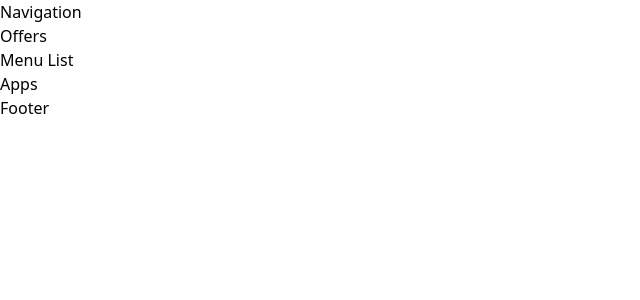
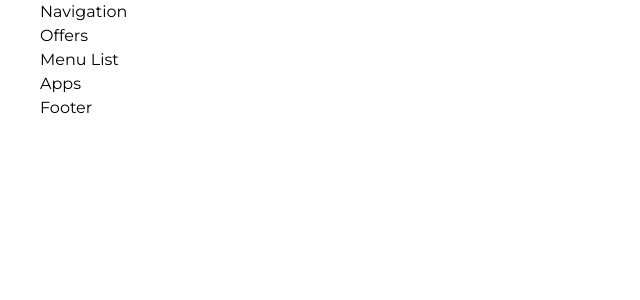
Before and after one commit to BelkinAndreu/your-food, a React (Vite) app: page /menu in a window 1280 px wide. Shown: the top 300 px of the page, without its empty margins (0-640 px from the left). Built offline with nearby package versions, Linux system fonts and the light colour scheme.

Commit message:
add main style for App

```diff
--- a/src/index.css
+++ b/src/index.css
@@ -2,6 +2,17 @@
 @tailwind components;
 @tailwind utilities;
 
+@font-face {
+  font-family: "Montserrat";
+  src: local("Montserrat"), url("./fonts/Montserrat.ttf") format("truetype");
+  font-weight: normal;
+}
+
 * {
-  @apply m-0 p-0 box-border;
+  @apply m-0 p-0 box-border font-Montserrat;
 }
+
+.container {
+  @apply max-w-[1200px] my-0 mx-auto w-full;
+  @apply min-h-screen grid-rows-[app];
+}
--- a/tailwind.config.js
+++ b/tailwind.config.js
@@ -1,8 +1,15 @@
 /** @type {import('tailwindcss').Config} */
 export default {
-  content: ["./src/**/*.{html,js}"],
+  content: ["./index.html", "./src/**/*.{js,ts,jsx,tsx}"],
   theme: {
-    extend: {},
+    extend: {
+      gridTemplateRows: {
+        app: "auto 1fr auto",
+      },
+    },
+    fontFamily: {
+      Montserrat: ["montserrat", "Arial", "sans-serif"],
+    },
   },
   plugins: [],
 };
```
Also changed, not shown: src/fonts/Montserrat.ttf (added).
